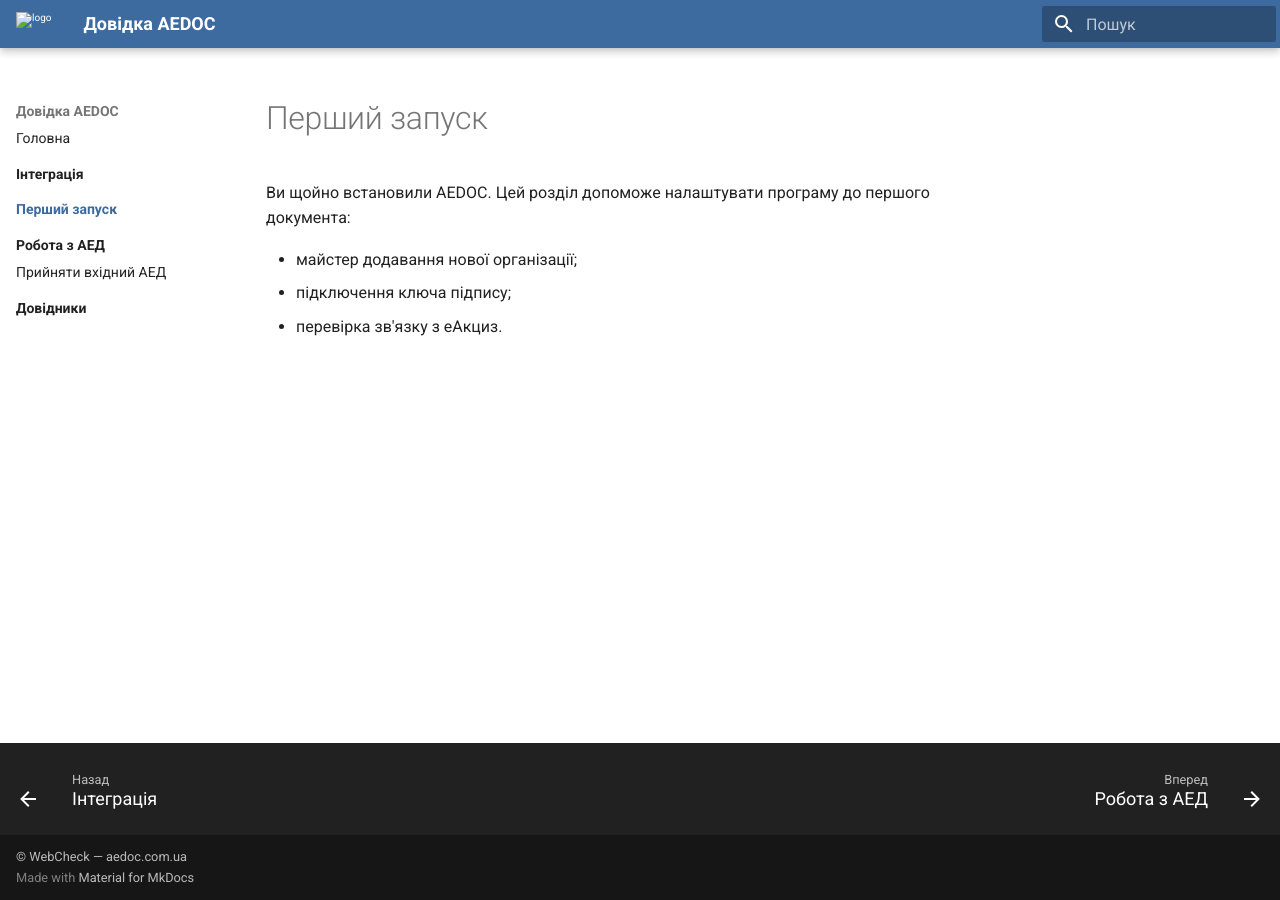
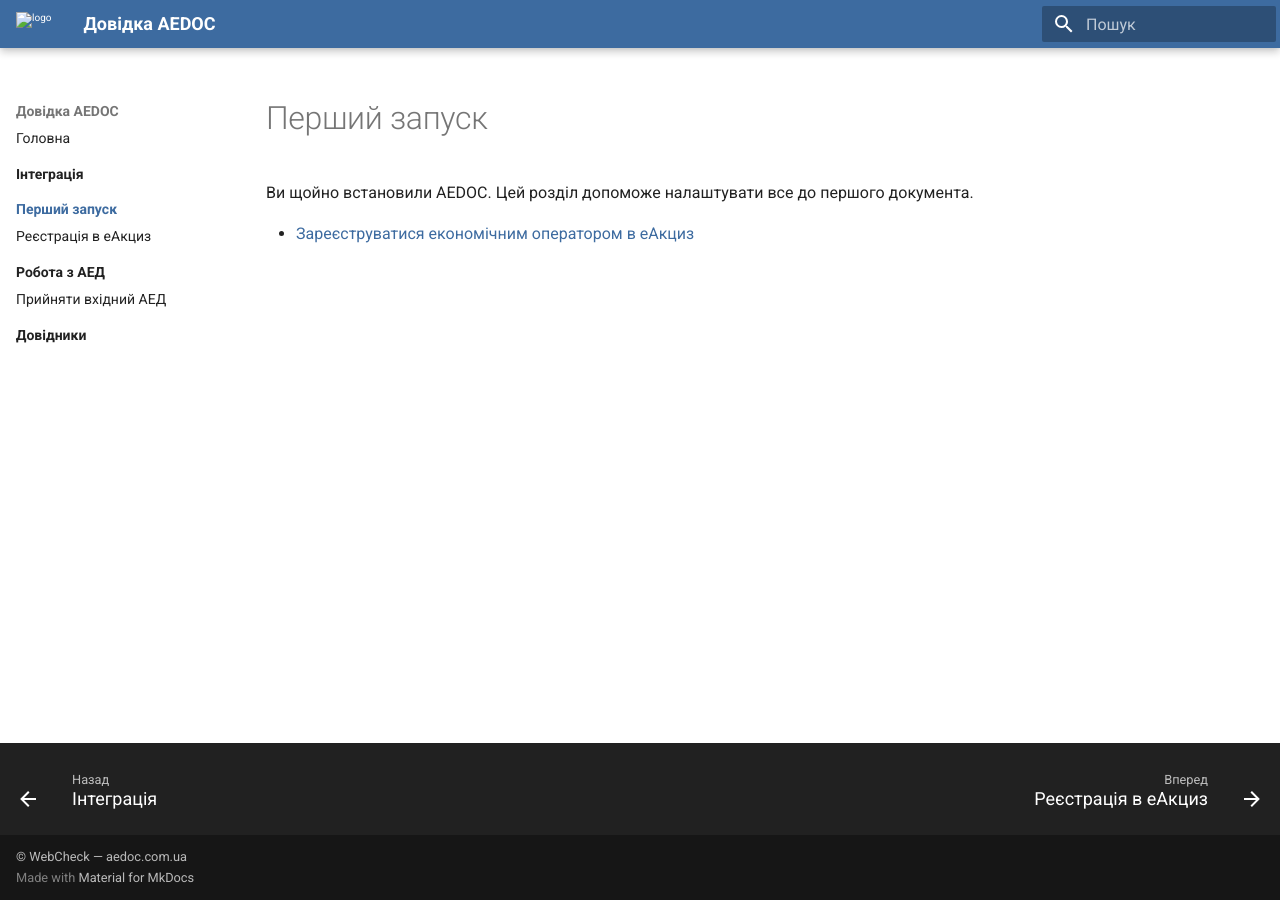
Before and after one commit to sukhenko/aedoc-docs, an MkDocs documentation site: the page built from docs/pershyi-zapusk/index.md, in a window 1280 px wide. Built offline with MkDocs 1.6.1 and Material for MkDocs 9.7.7, drawn with Linux system fonts in a browser that asks for light colours.

Commit message:
Перший запуск: реєстрація економічним оператором в еАкциз
Co-Authored-By: Claude Opus 5.5 <noreply@anthropic.com>
Claude-Session: https://claude.ai/code/session_0177sjggDQ9MXuFeJFH1q7HZ

```diff
--- a/docs/pershyi-zapusk/index.md
+++ b/docs/pershyi-zapusk/index.md
@@ -1,7 +1,5 @@
 # Перший запуск
 
-Ви щойно встановили AEDOC. Цей розділ допоможе налаштувати програму до першого документа:
+Ви щойно встановили AEDOC. Цей розділ допоможе налаштувати все до першого документа.
 
-- майстер додавання нової організації;
-- підключення ключа підпису;
-- перевірка зв'язку з еАкциз.
+- [Зареєструватися економічним оператором в еАкциз](reiestratsiia-eo.md)
--- a/mkdocs.yml
+++ b/mkdocs.yml
@@ -26,6 +26,7 @@ nav:
       - integratsiia/index.md
   - Перший запуск:
       - pershyi-zapusk/index.md
+      - Реєстрація в еАкциз: pershyi-zapusk/reiestratsiia-eo.md
   - Робота з АЕД:
       - aed/index.md
       - Прийняти вхідний АЕД: aed/pryiom-vkhidnoho-aed.md
```
Also changed, not shown: docs/pershyi-zapusk/reiestratsiia-eo.md (added, +37 -0 lines).
